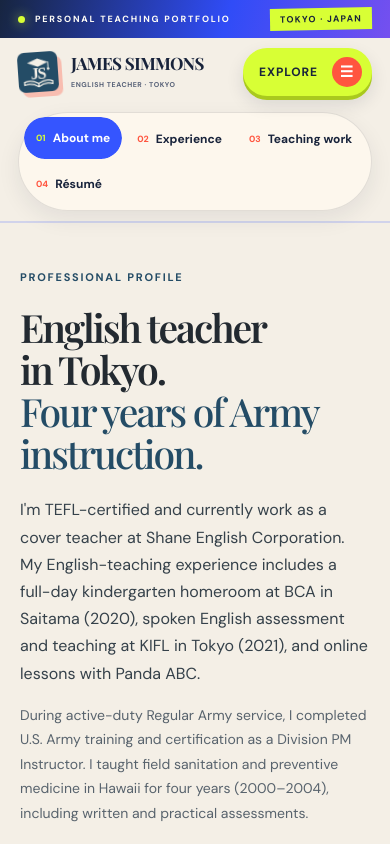
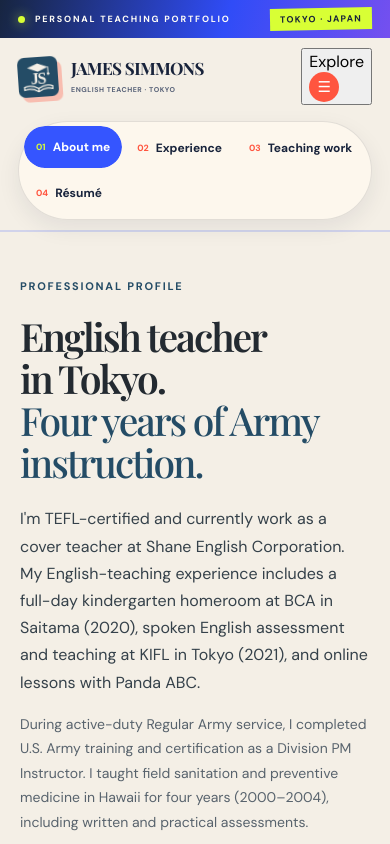
Before and after one commit to desukara/portfolio, a Next.js app: page /about in a window 390 px wide. Shown: the top 844 px of the page. Built offline with nearby package versions, Linux system fonts and the light colour scheme; a web font is replaced by a local one.

Commit message:
Make mobile navigation state explicit

```diff
--- a/app/components/site-header.tsx
+++ b/app/components/site-header.tsx
@@ -1,4 +1,7 @@
+"use client";
+
 import Link from "next/link";
+import { useState } from "react";
 
 const links = [
   { index: "01", label: "About me", href: "/about" },
@@ -8,6 +11,8 @@ const links = [
 ];
 
 export default function SiteHeader({ current }: { current?: string }) {
+  const [menuOpen, setMenuOpen] = useState(false);
+
   return (
     <>
       <a className="skip-link" href="#main-content">Skip to main content</a>
@@ -31,22 +36,40 @@ export default function SiteHeader({ current }: { current?: string }) {
         <Link className="nav-cta" href="/meeting">
           <span>Invite me to interview</span><span className="nav-cta-arrow" aria-hidden="true">→</span>
         </Link>
-        <details className="mobile-menu">
-          <summary>Explore <span className="menu-toggle" aria-hidden="true">☰</span></summary>
-          <nav aria-label="Mobile navigation">
+        <div className={`mobile-menu${menuOpen ? " is-open" : ""}`}>
+          <button
+            type="button"
+            className="mobile-menu-trigger"
+            aria-expanded={menuOpen}
+            aria-controls="mobile-navigation"
+            onClick={() => setMenuOpen((isOpen) => !isOpen)}
+          >
+            Explore <span className="menu-toggle" aria-hidden="true">☰</span>
+          </button>
+          <nav id="mobile-navigation" aria-label="Mobile navigation" hidden={!menuOpen}>
             {links.map(({ index, label, href }) => (
-              <Link key={href} href={href} aria-current={current === href ? "page" : undefined}>
+              <Link
+                key={href}
+                href={href}
+                aria-current={current === href ? "page" : undefined}
+                onClick={() => setMenuOpen(false)}
+              >
                 <span className="nav-index" aria-hidden="true">{index}</span>
                 <span className="nav-label">{label}</span>
                 <span className="nav-arrow" aria-hidden="true">→</span>
               </Link>
             ))}
-            <Link className="mobile-menu-cta" href="/meeting" aria-current={current === "/meeting" ? "page" : undefined}>
+            <Link
+              className="mobile-menu-cta"
+              href="/meeting"
+              aria-current={current === "/meeting" ? "page" : undefined}
+              onClick={() => setMenuOpen(false)}
+            >
               <span className="nav-label">Invite me to interview</span>
               <span className="nav-arrow" aria-hidden="true">→</span>
             </Link>
           </nav>
-        </details>
+        </div>
       </header>
     </>
   );
```
